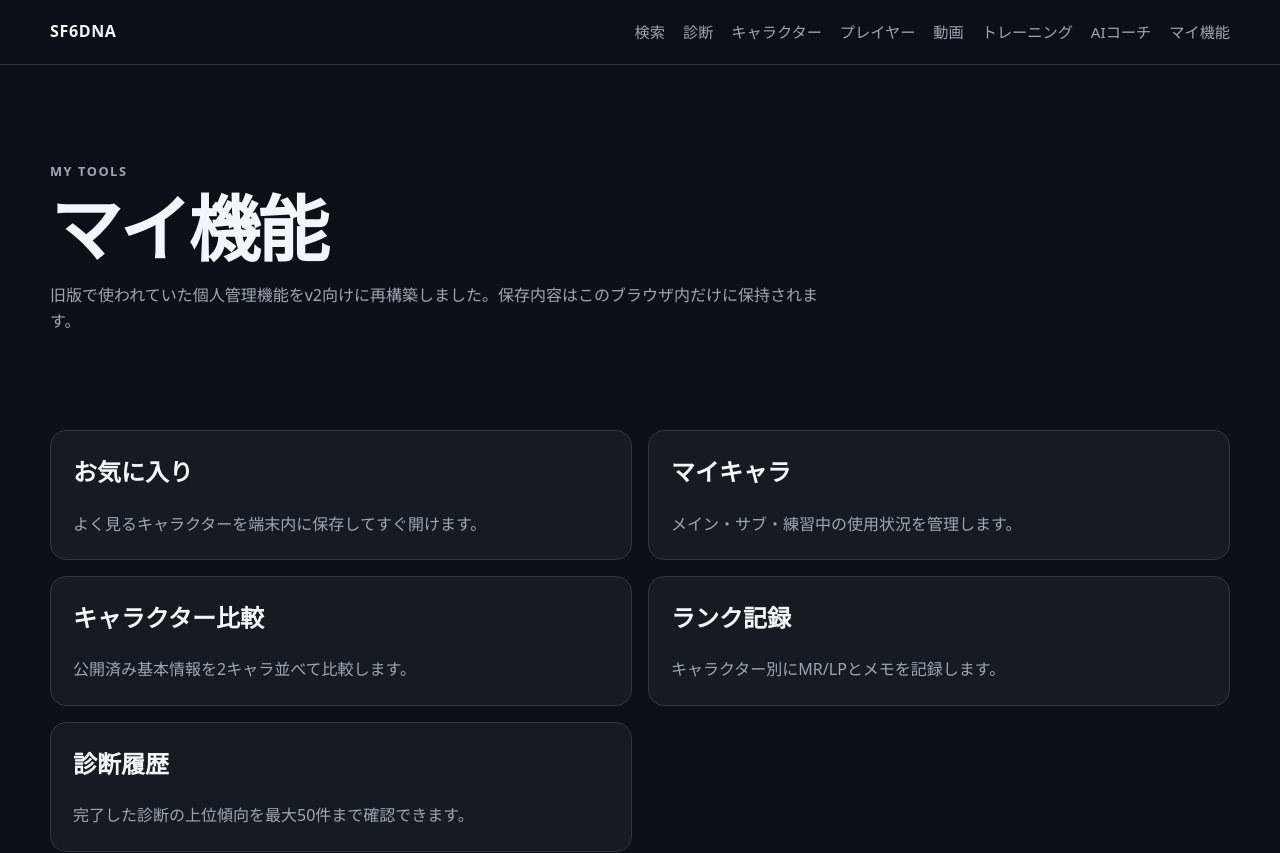
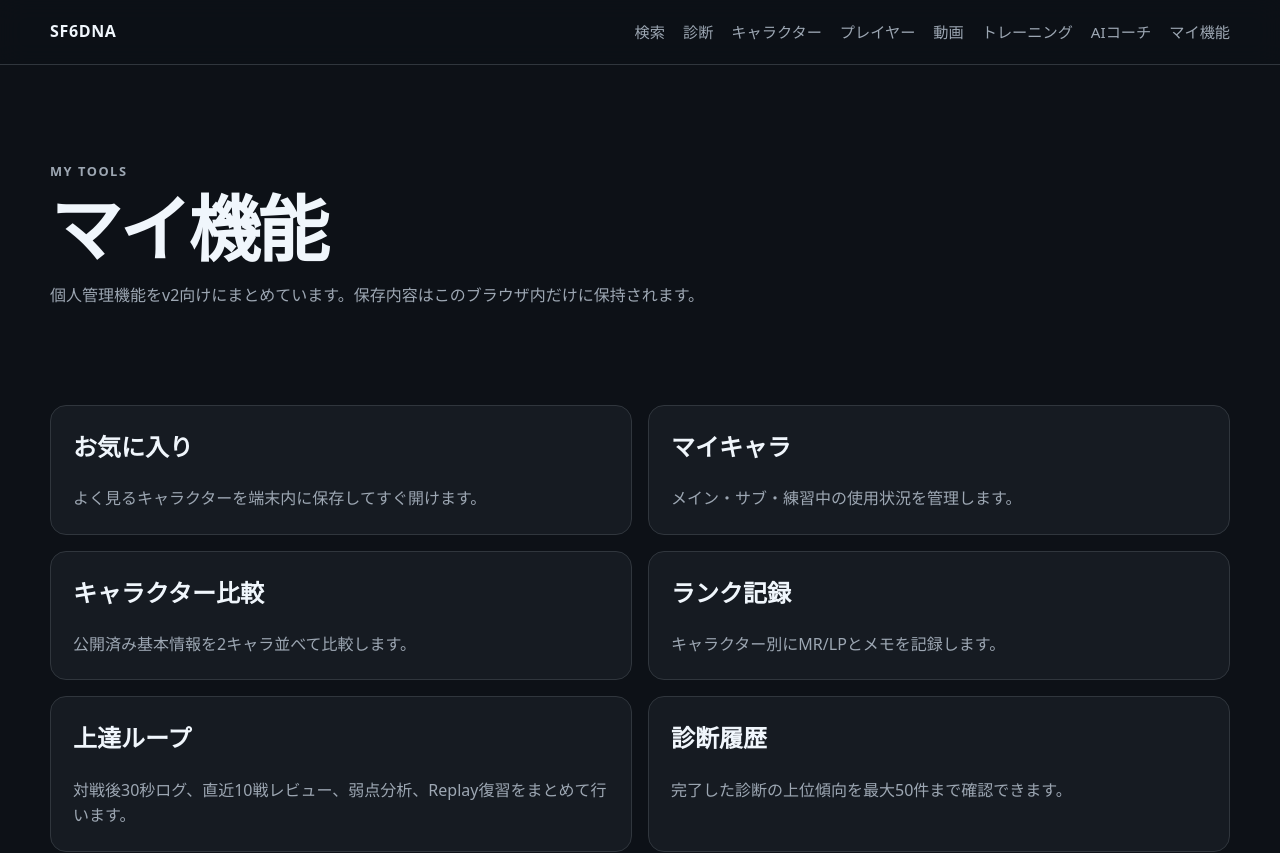
Before and after one commit to palzsoftware/SF6DNA, a Next.js app in the folder v2-web/: page /tools in a window 1280 px wide. Shown: the top 853 px of the page. Built offline with nearby package versions, Linux system fonts and the light colour scheme; no server answers.

Commit message:
phase22: add improvement loop to tools

```diff
--- a/v2-web/src/app/tools/page.tsx
+++ b/v2-web/src/app/tools/page.tsx
@@ -2,7 +2,7 @@
 
 export const metadata = {
   title: "マイ機能",
-  description: "お気に入り、マイキャラ、キャラクター比較、ランク記録、診断履歴をまとめた個人向けツールです。",
+  description: "お気に入り、マイキャラ、キャラクター比較、ランク記録、対戦レビュー、診断履歴をまとめた個人向けツールです。",
 };
 
 const tools = [
@@ -10,6 +10,7 @@
   { href: "/my-characters", title: "マイキャラ", body: "メイン・サブ・練習中の使用状況を管理します。" },
   { href: "/compare", title: "キャラクター比較", body: "公開済み基本情報を2キャラ並べて比較します。" },
   { href: "/rank-tracker", title: "ランク記録", body: "キャラクター別にMR/LPとメモを記録します。" },
+  { href: "/improve", title: "上達ループ", body: "対戦後30秒ログ、直近10戦レビュー、弱点分析、Replay復習をまとめて行います。" },
   { href: "/diagnosis/history", title: "診断履歴", body: "完了した診断の上位傾向を最大50件まで確認できます。" },
 ];
 
@@ -19,7 +20,7 @@
       <section className="hero">
         <p className="eyebrow">MY TOOLS</p>
         <h1>マイ機能</h1>
-        <p>旧版で使われていた個人管理機能をv2向けに再構築しました。保存内容はこのブラウザ内だけに保持されます。</p>
+        <p>個人管理機能をv2向けにまとめています。保存内容はこのブラウザ内だけに保持されます。</p>
       </section>
       <section className="tool-card-grid">
         {tools.map((tool) => (
```
